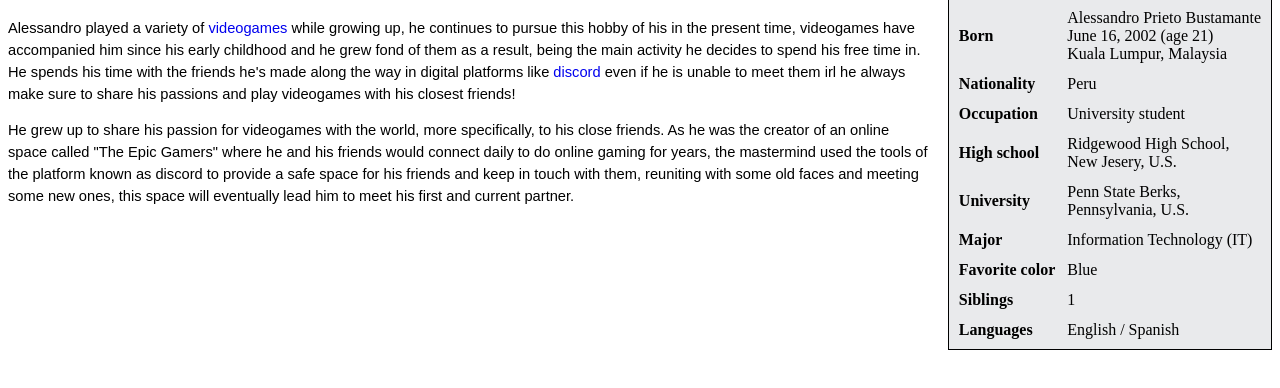
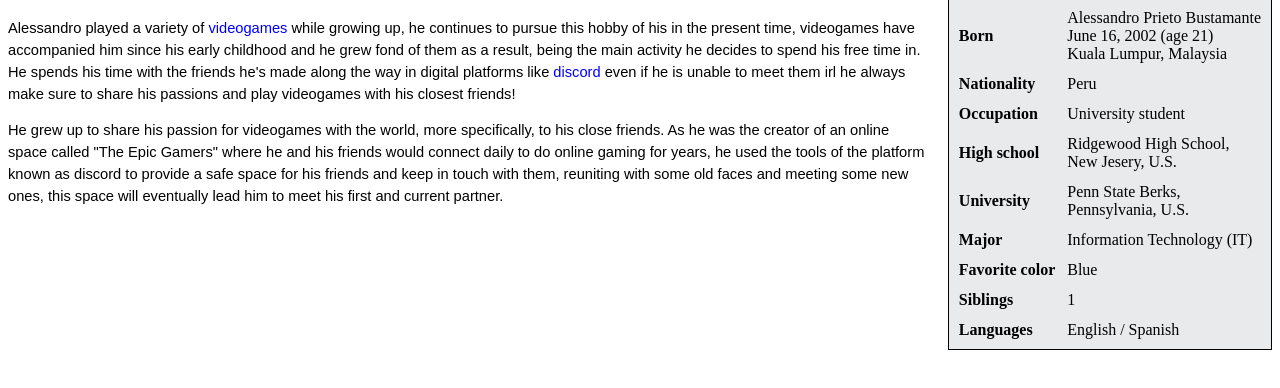
Before and after one commit to Allenaitor/ist-256-wikipedia-assignment, a plain HTML site: page index.html in a window 1280 px wide. Shown: the part 332-720 px from the top of the page. Drawn offline with Linux system fonts and the light colour scheme.

Commit message:
Update index.html
Changed wording

```diff
--- a/index.html
+++ b/index.html
@@ -127,7 +127,7 @@
             even if he is unable to meet them irl he always make sure to share his passions and play videogames with his closest friends!
         </p>
         <p>
-            He grew up to share his passion for videogames with the world, more specifically, to his close friends. As he was the creator of an online space called "The Epic Gamers" where he and his friends would connect daily to do online gaming for years, the mastermind used the tools of the platform known as discord to provide a safe space for his friends and keep in touch with them, reuniting with some old faces and meeting some new ones, this space will eventually lead him to meet his first and current partner.
+            He grew up to share his passion for videogames with the world, more specifically, to his close friends. As he was the creator of an online space called "The Epic Gamers" where he and his friends would connect daily to do online gaming for years, he used the tools of the platform known as discord to provide a safe space for his friends and keep in touch with them, reuniting with some old faces and meeting some new ones, this space will eventually lead him to meet his first and current partner.
         </p>
     </article>
 
```
